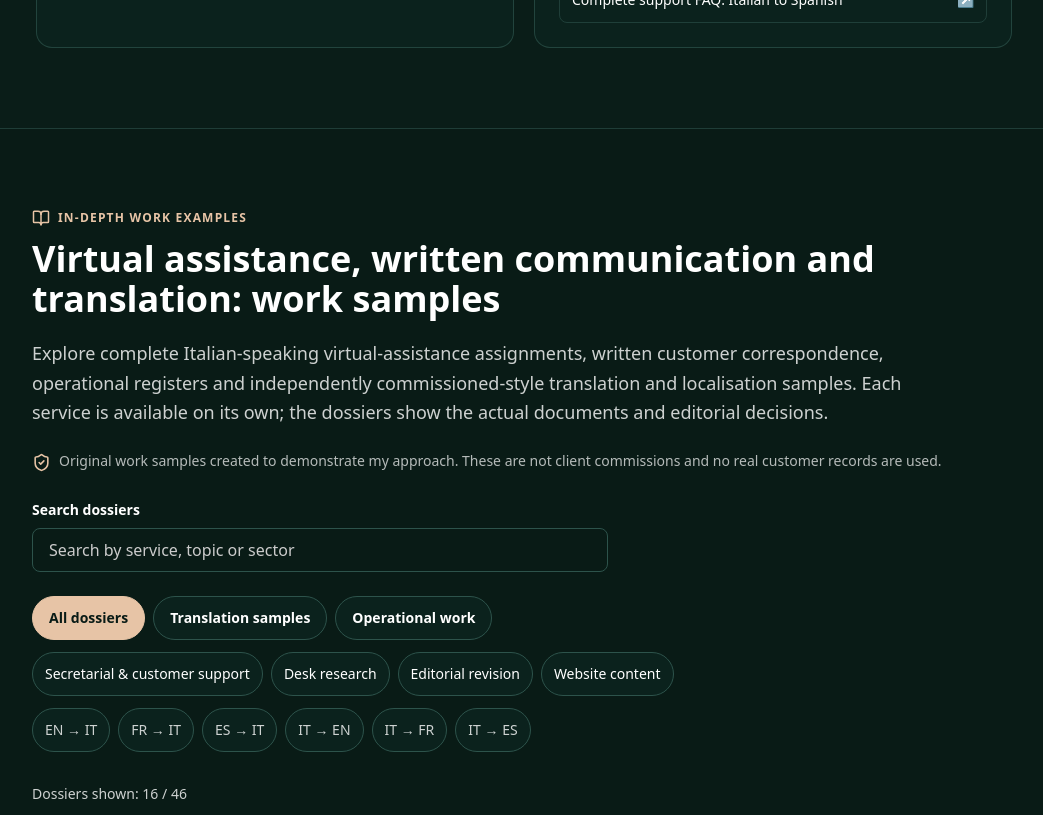
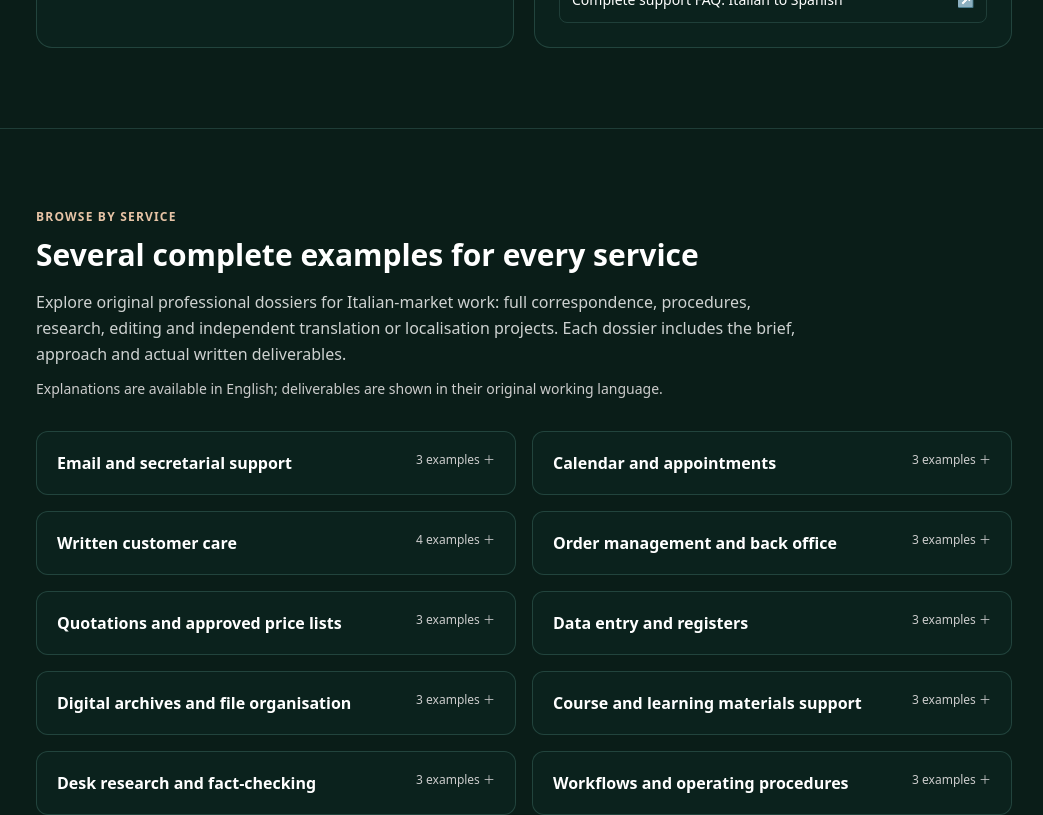
Before and after one commit to noemitomassetti/noemitomassetti-it, a React (Vite) app: page /work-examples in a window 1280 px wide. Shown: the part 5840-6655 px from the top of the page, without its empty margins (116-1159 px from the left). Built offline with nearby package versions, Linux system fonts and the light colour scheme; the HTML template or start-up script is replaced by a standard one.

Commit message:
Add service-first navigation with several complete examples for all virtual assistant and language services

```diff
--- a/src/pages/Portfolio.tsx
+++ b/src/pages/Portfolio.tsx
@@ -2,6 +2,7 @@ import { useEffect, useState } from "react";
 import { Link, useLocation } from "react-router-dom";
 import { Layout } from "@/components/Layout";
 import { PortfolioDeepShowcase } from "@/components/PortfolioDeepShowcase";
+import { PortfolioServiceIndex } from "@/components/PortfolioServiceIndex";
 import { PortfolioServiceLibrary } from "@/components/PortfolioServiceLibrary";
 import { useSEO } from "@/hooks/useSEO";
 import { getLanguageFromPath, getLocalizedPath } from "@/lib/i18n/routes";
@@ -529,6 +530,7 @@ export default function Portfolio() {
       </section>
 
       <PortfolioServiceLibrary lang={lang} />
+      <PortfolioServiceIndex lang={lang} />
       <PortfolioDeepShowcase lang={lang} />
 
       {/* ── THE 5 MASTER TRAINING FIELDS SHOWCASE ── */}
```
